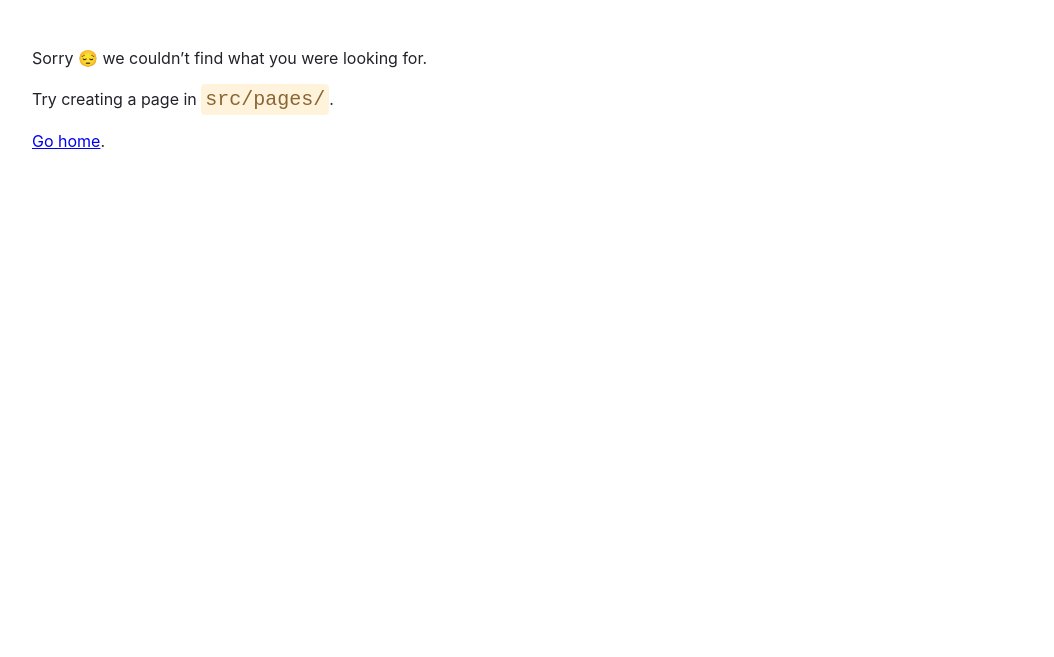
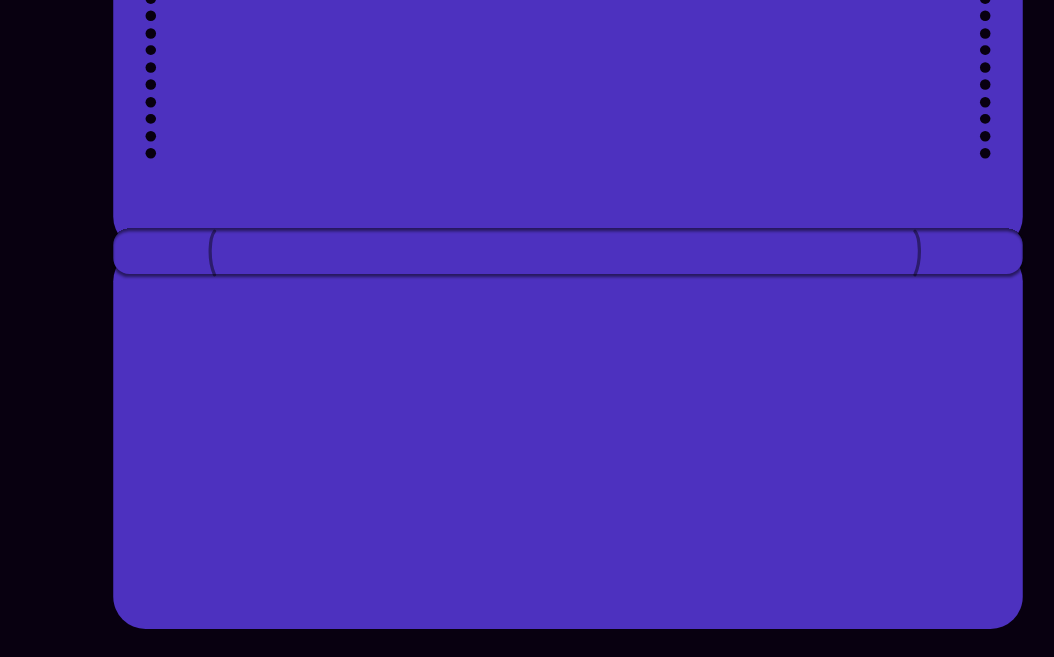
Before and after one commit to feliciazhang/CatusQuest, a Gatsby site: page /game in a window 1280 px wide. Before the commit this address had no page. Shown: the part 159-816 px from the top of the page, without its empty margins (72-1126 px from the left). Built offline with nearby package versions, Linux system fonts and the light colour scheme; Gatsby itself is replaced by a stand-in of ours.

Commit message:
Add color vars, add game page with console svg

```diff
--- /dev/null
+++ b/src/pages/game.js
@@ -0,0 +1,25 @@
+import * as React from "react";
+import { Helmet } from "react-helmet";
+import console from '../images/console.svg';
+import "../styles/main.scss"
+
+// markup
+const GamePage = () => {
+  return (
+    <div>
+      <Helmet>
+        <meta charSet="utf-8" />
+        <title>Catu's Quest</title>
+        <link
+          href="https://fonts.googleapis.com/css2?family=Press+Start+2P&family=Roboto+Mono&family=Audiowide&display=swap"
+          rel="stylesheet"
+        />
+      </Helmet>
+      <main className="game-content">
+        <img src={console} className="game-console"/>
+      </main>
+    </div>
+  );
+};
+
+export default GamePage;
--- a/src/pages/index.js
+++ b/src/pages/index.js
@@ -1,5 +1,6 @@
 import * as React from "react";
 import { Helmet } from "react-helmet";
+import { Link } from "gatsby"
 import "../styles/main.scss"
 
 // styles
@@ -141,7 +142,7 @@ const IndexPage = () => {
       </Helmet>
       <main style={pageStyles}>
         <h1 className='title'>CATU'S<br/>QUEST</h1>
-        <a href="/" className='start-btn'>PRESS START</a>
+        <Link to="/game" className='start-btn'>PRESS START</Link>
       </main>
     </div>
   );
--- a/src/styles/main.scss
+++ b/src/styles/main.scss
@@ -1,7 +1,16 @@
 // CONSTANTS
+
+// Core colors
 $c-dark: #080010;
 $c-pink: #FF00F5;
+$c-magenta: #B200AA;
+$c-light-pink: #FFDAFE;
 
+// Console colors
+$c-purple: #4D31BF;
+$c-teal: #14C0B6;
+$c-lime: #B1DD52;
+$c-silver: linear-gradient(251.42deg, #F4F4F4 6.27%, #ADADAD 36.2%, #D5D5D5 65.71%, #868686 89.62%);
 
 // GENERAL STYLES
 body {
@@ -14,12 +23,15 @@ a {
   cursor: url("http://www.rw-designer.com/cursor-extern.php?id=111142"), pointer;
 }
 
+main {
+  text-align: center;
+}
+
 // TITLE PAGE
 .title {
   font-family: 'Audiowide';
   font-size: 120px;
   color: $c-pink;
-  text-align: center;
   line-height: 1.1em;
   text-shadow: 0 0 5px #fff, 0 0 10px #fff, 0 0 15px #0073e6, 0 0 20px #0073e6, 0 0 25px #0073e6, 0 0 30px #0073e6, 0 0 35px #0073e6;
 }
@@ -29,7 +41,6 @@ a {
   font-family: 'Press Start 2P';
   font-size: 30px;
   color: $c-pink;
-  text-align: center;
   animation: blink 1s linear infinite;
 }
 
@@ -38,3 +49,15 @@ a {
     opacity: 0;
   }
 }
+
+// GAME PAGE
+.game-content {
+  box-sizing: border-box;
+  padding: 20px 0;
+  height: 100vh;
+}
+
+.game-console {
+
+  height: 100%;
+}
```
Also changed, not shown: src/images/console.svg (added).
